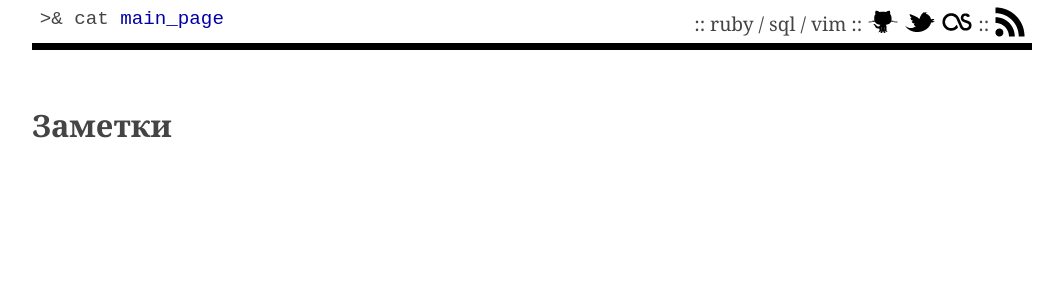
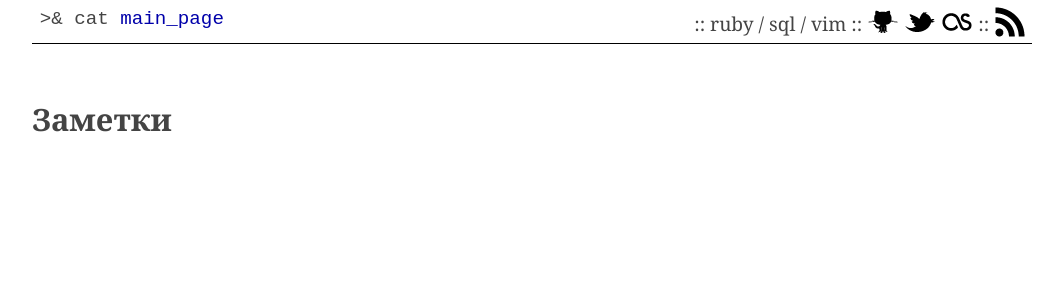
Before and after one commit to dkoprov/dkoprov.github.com, a Jekyll site: the page built from index.html, in a window 1280 px wide. Shown: the top 300 px of the page, without its empty margins (108-1171 px from the left). Built offline with Jekyll 4.4.1, drawn with Linux system fonts in a browser that asks for light colours; nearby versions of some CDN libraries; some web fonts are replaced; library files that are not in the unit come from our copies; Markdown is read by kramdown in place of the engine named in the settings.

Commit message:
Delimeter width set to 0.1em.

```diff
--- a/css/main.css
+++ b/css/main.css
@@ -33,7 +33,7 @@ h1 {
 }
 
 .caption{
-  border-bottom: 0.4em solid black;
+  border-bottom: 0.1em solid black;
   padding: .3em;
   /*background-color: #C6E7ED;*/
   text-align: right;
```
